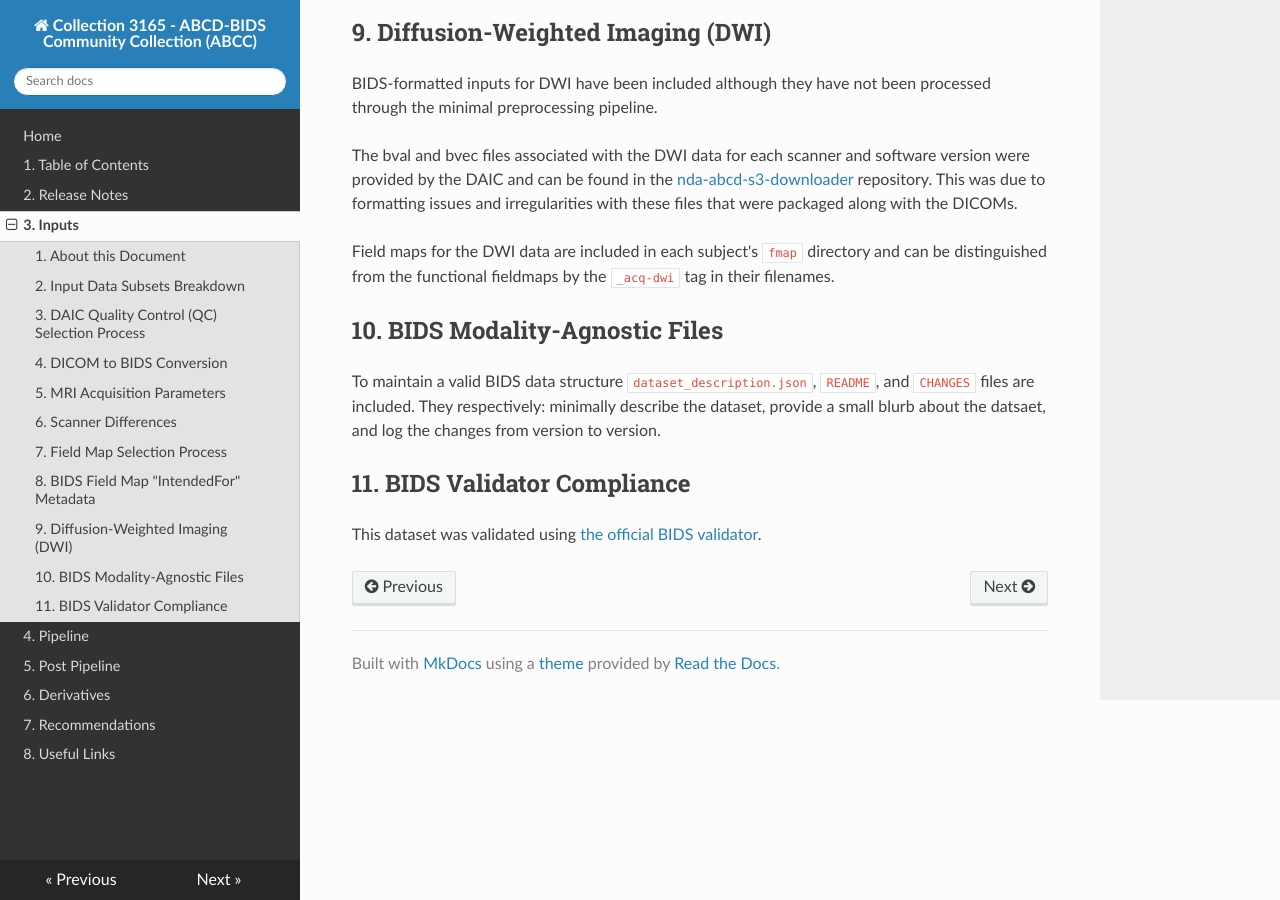
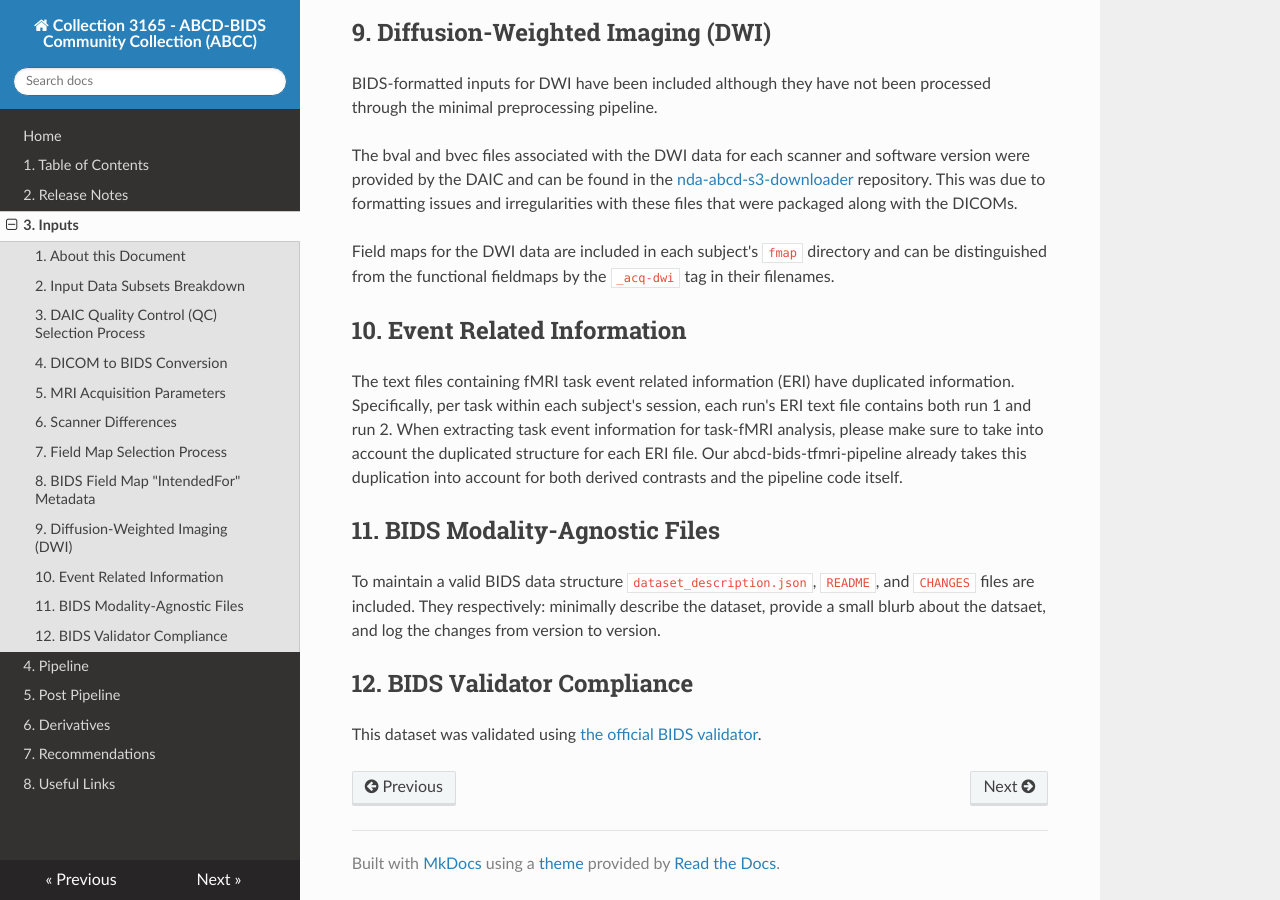
Before and after one commit to ABCD-STUDY/nda-abcd-collection-3165, an MkDocs documentation site: the page built from docs/inputs.md, in a window 1280 px wide and 900 px high, scrolled down 2751 px. Built offline with MkDocs 1.6.1, drawn with Linux system fonts in a browser that asks for light colours; nearby versions of some CDN libraries.

Commit message:
Add description of ERI data

```diff
--- a/docs/inputs.md
+++ b/docs/inputs.md
@@ -76,10 +76,14 @@ The bval and bvec files associated with the DWI data for each scanner and softwa
 
 Field maps for the DWI data are included in each subject's `fmap` directory and can be distinguished from the functional fieldmaps by the `_acq-dwi` tag in their filenames.
 
-## 10. BIDS Modality-Agnostic Files
+## 10. Event Related Information
+
+The text files containing fMRI task event related information (ERI) have duplicated information. Specifically, per task within each subject's session, each run's ERI text file contains both run 1 and run 2. When extracting task event information for task-fMRI analysis, please make sure to take into account the duplicated structure for each ERI file. Our abcd-bids-tfmri-pipeline already takes this duplication into account for both derived contrasts and the pipeline code itself.
+
+## 11. BIDS Modality-Agnostic Files
 
 To maintain a valid BIDS data structure `dataset_description.json`, `README`, and `CHANGES` files are included.  They respectively: minimally describe the dataset, provide a small blurb about the datsaet, and log the changes from version to version.
 
-## 11. BIDS Validator Compliance
+## 12. BIDS Validator Compliance
 
 This dataset was validated using [the official BIDS validator](https://github.com/bids-standard/bids-validator).
```
